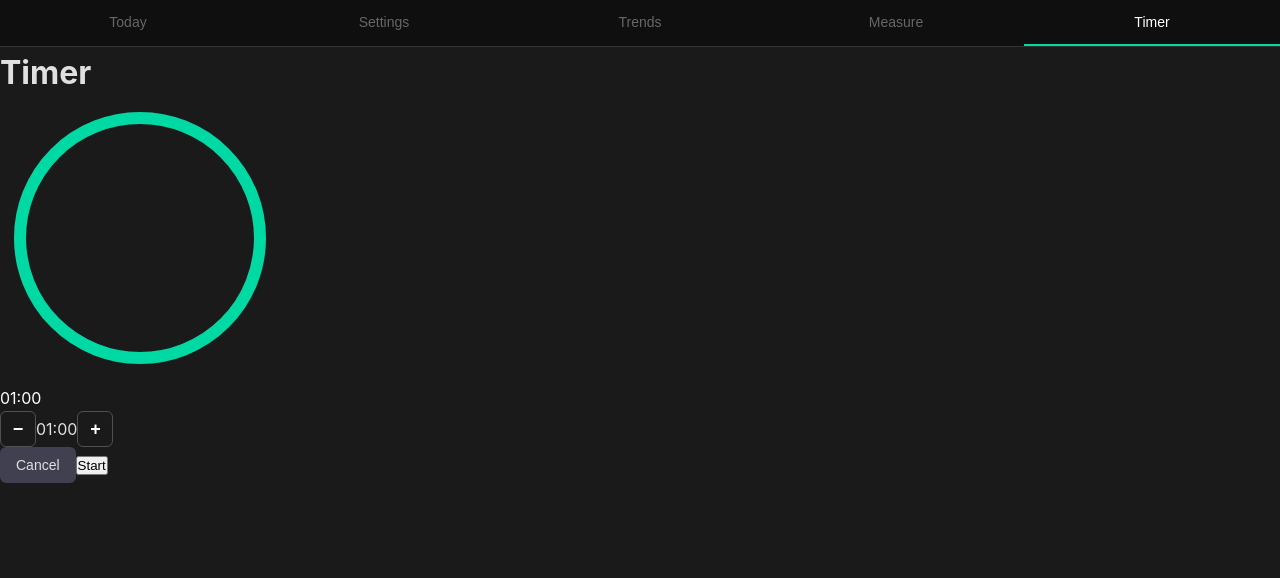
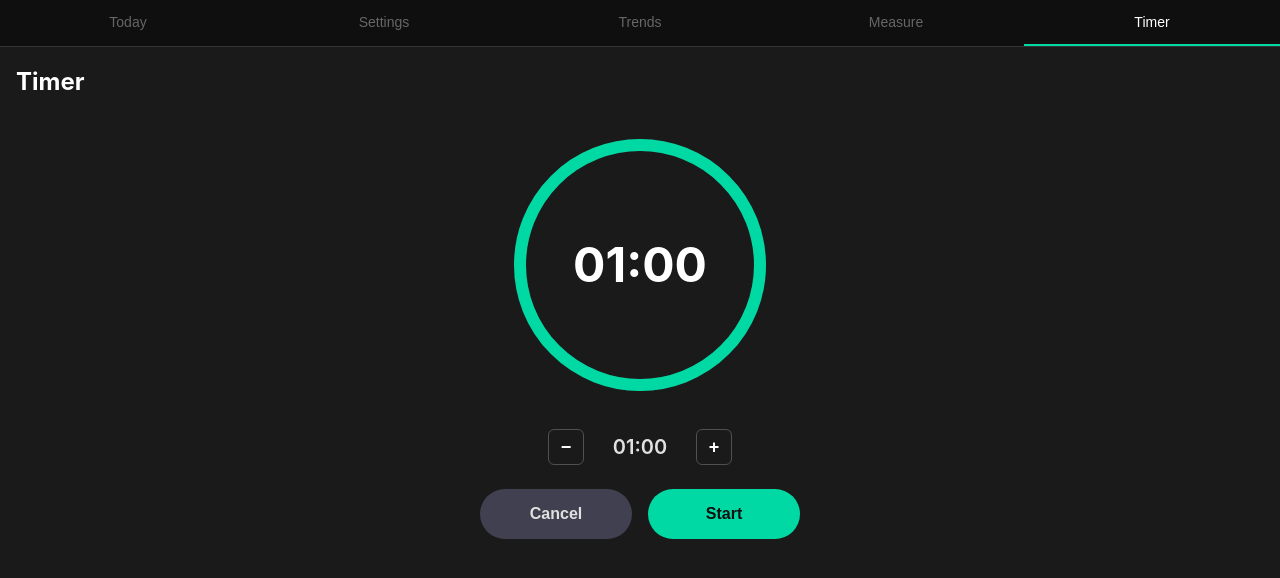
Before and after one commit to shobhitc1/wedding-fit-tracker, a React (Vite) app: page / in a window 1280 px wide. Both pictures are taken after a click on the button "Timer". Shown: the top 578 px of the page. Built offline with nearby package versions, Linux system fonts and the light colour scheme.

Commit message:
Update App.css

```diff
--- a/src/App.css
+++ b/src/App.css
@@ -661,3 +661,81 @@ body {
     font-size: 28px;
   }
 }
+/* ===== TIMER PAGE ===== */
+.timer-page {
+  padding: 16px;
+  display: flex;
+  flex-direction: column;
+  align-items: center;
+}
+
+.timer-page h1 {
+  font-size: 24px;
+  margin-bottom: 24px;
+  color: #fff;
+  align-self: flex-start;
+}
+
+.timer-ring-container {
+  position: relative;
+  width: 280px;
+  height: 280px;
+  display: flex;
+  align-items: center;
+  justify-content: center;
+  margin-bottom: 24px;
+}
+
+.timer-ring-container svg {
+  position: absolute;
+  top: 0;
+  left: 0;
+}
+
+.timer-display {
+  font-size: 48px;
+  font-weight: 700;
+  z-index: 1;
+}
+
+.timer-adjust {
+  display: flex;
+  align-items: center;
+  gap: 16px;
+  margin-bottom: 24px;
+}
+
+.timer-duration-label {
+  font-size: 20px;
+  font-weight: 600;
+  color: #e0e0e0;
+  min-width: 80px;
+  text-align: center;
+}
+
+.timer-buttons {
+  display: flex;
+  gap: 16px;
+  width: 100%;
+  max-width: 320px;
+}
+
+.timer-action-btn {
+  flex: 1;
+  padding: 16px;
+  border-radius: 50px;
+  font-size: 16px;
+  font-weight: 600;
+  border: none;
+  cursor: pointer;
+}
+
+.timer-start-btn {
+  background: #00d9a3;
+  color: #0f0f0f;
+}
+
+.timer-pause-btn {
+  background: #d97700;
+  color: #0f0f0f;
+}
```
